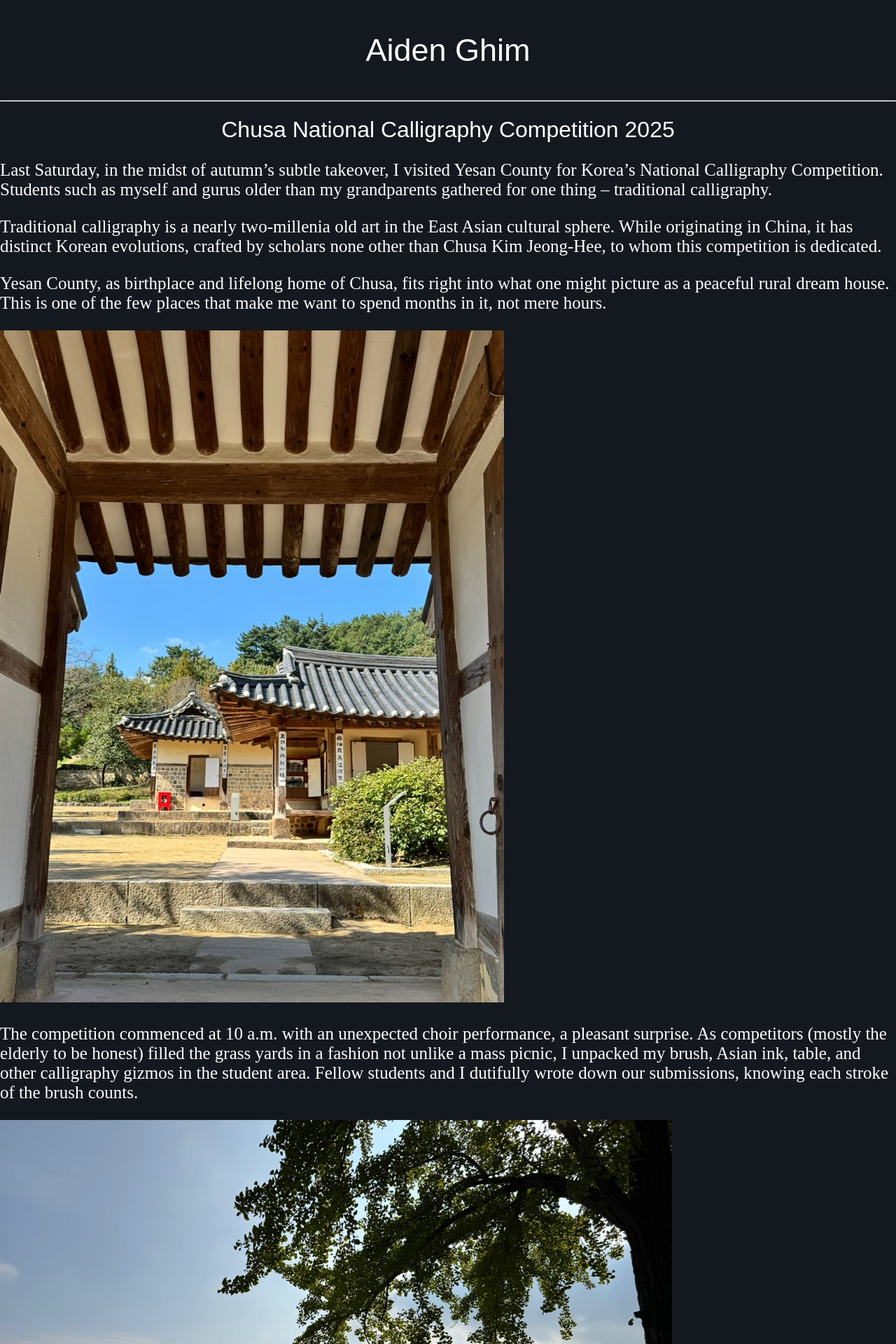
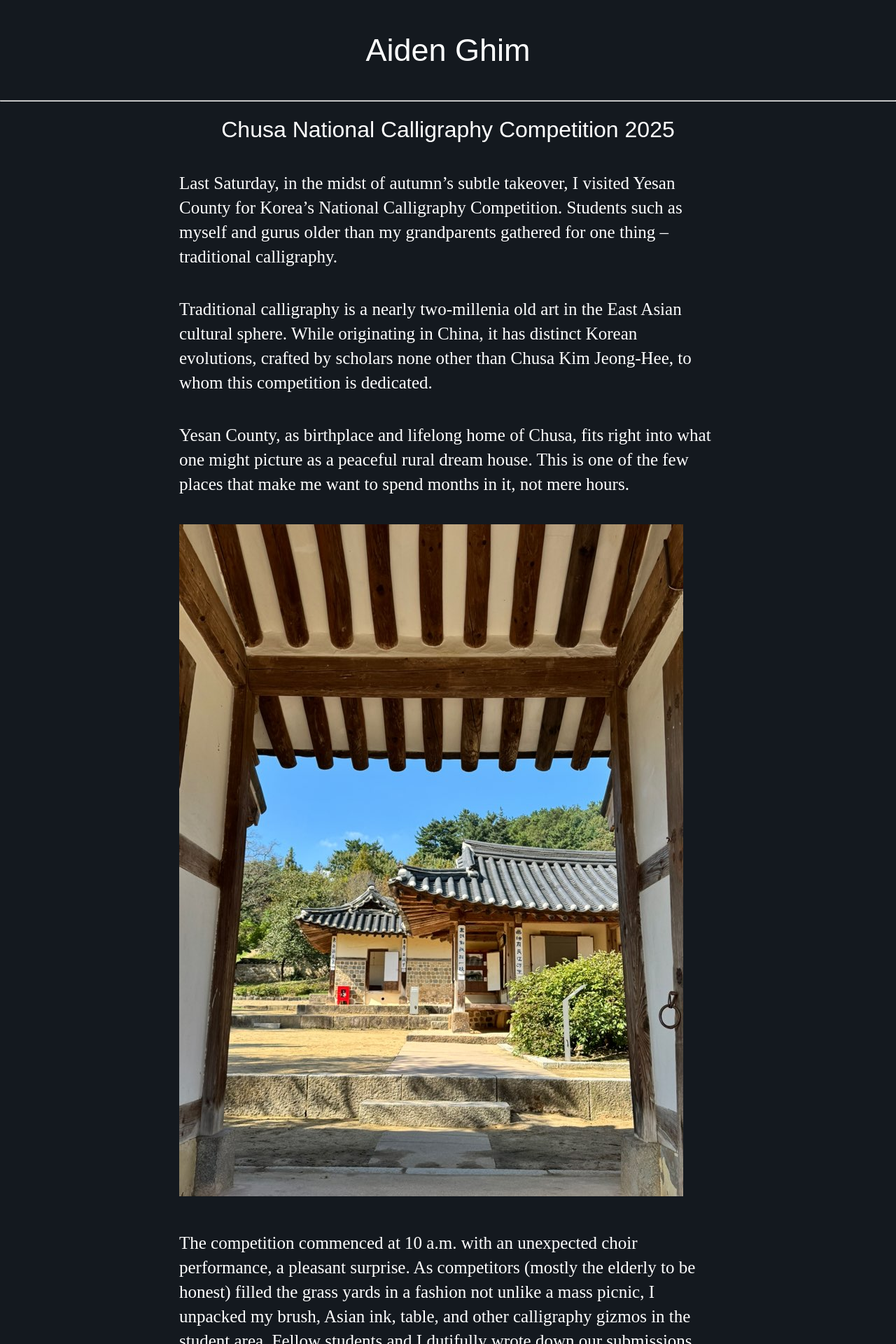
Before and after one commit to abghim/abghim.github.io, a Jekyll site: the page built from _posts/2025-10-19-chusa.md, in a window 1280 px wide. Shown: the top 1920 px of the page at 70% size. Built offline with Jekyll 4.4.1, drawn with Linux system fonts in a browser that asks for light colours; some web fonts are replaced.

Commit message:
Update style

```diff
--- a/assets/stylesheets/post.css
+++ b/assets/stylesheets/post.css
@@ -66,6 +66,10 @@ p {
 	font-family: "Forum", serif;
 	font-weight: 300;
 	font-style: normal;
+	width: 60%;
+	margin: 40px auto;
+	padding: 0 10px;
+	line-height: 1.4;
 
 	font-size: 25px;
 	text-align: left;
```
